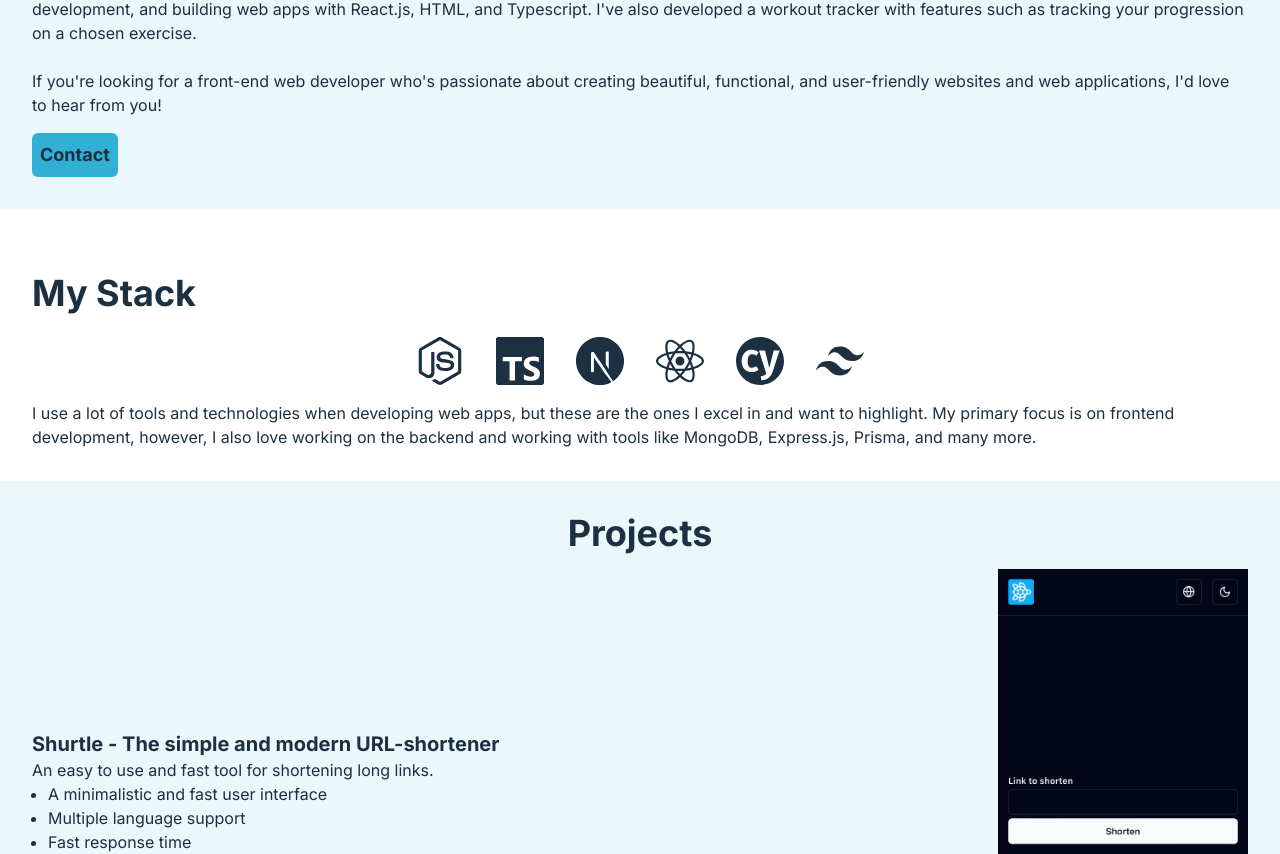
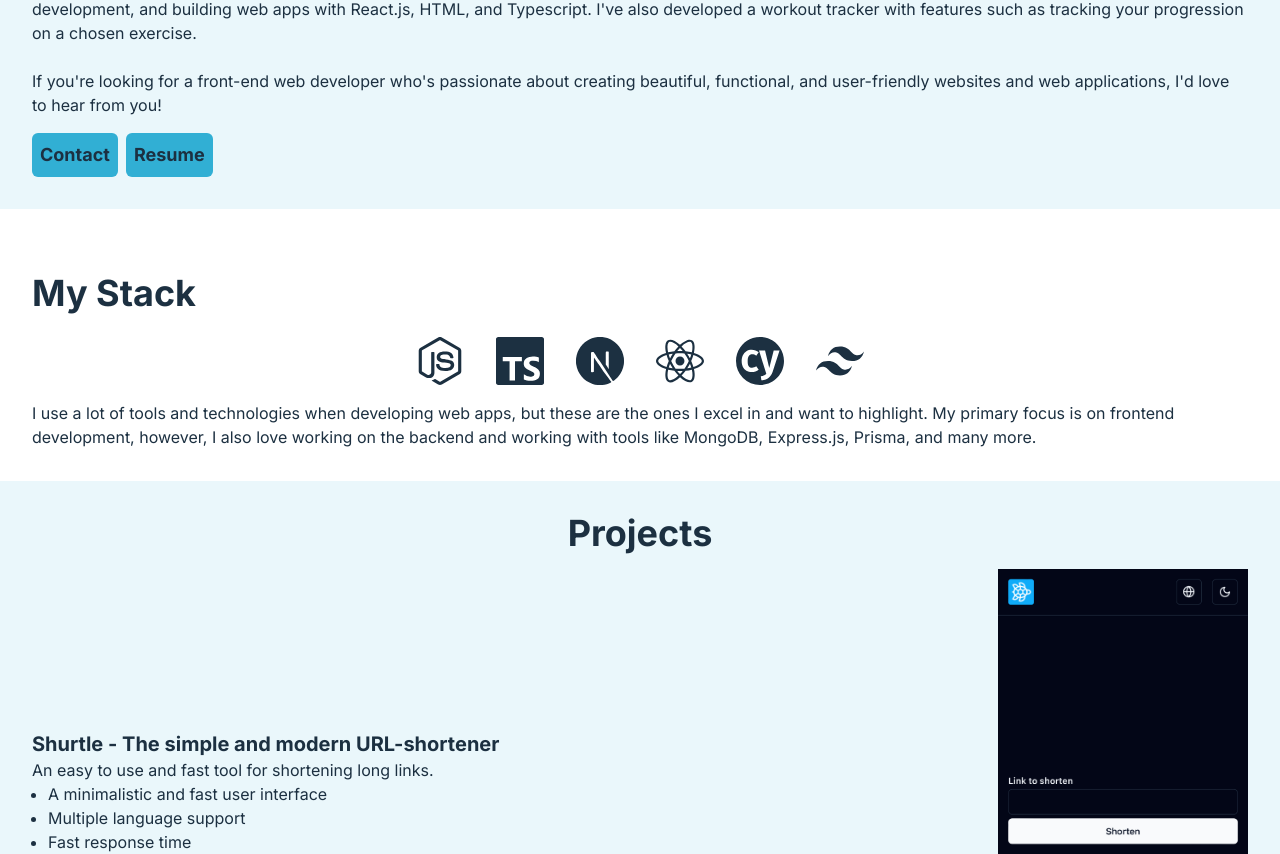
Before and after one commit to kevinanielsen/my-portfolio, a Next.js app: page / in a window 1280 px wide. Shown: the part 931-1785 px from the top of the page. Built offline with nearby package versions, Linux system fonts and the light colour scheme.

Commit message:
chore: fix deps

```diff
--- a/app/components/sections/about-me.tsx
+++ b/app/components/sections/about-me.tsx
@@ -1,3 +1,6 @@
+"use client";
+import handleClickScroll from "@/actions/handleClickScroll";
+
 const AboutMe = () => {
   return (
     <section
@@ -39,20 +42,35 @@ const AboutMe = () => {
           creating beautiful, functional, and user-friendly websites and web
           applications, I'd love to hear from you!
         </p>
-        <a
-          href="#contact"
+        <div className="flex gap-2">
+          <button
+            onClick={() => handleClickScroll("contact")}
             className="
             font-bold
             p-2
             bg-main
-                dark:text-dark
             w-fit
             rounded-md
             text-lg
           "
           >
             Contact
+          </button>
+          <a
+            target="_blank"
+            href="/resume.pdf"
+            className="
+            font-bold
+            p-2
+            bg-main
+            w-fit
+            rounded-md
+            text-lg
+          "
+          >
+            Resume
           </a>
+        </div>
       </div>
     </section>
   );
--- a/app/components/sections/contact-me.tsx
+++ b/app/components/sections/contact-me.tsx
@@ -6,6 +6,7 @@ const ContactMe = () => {
   return (
     <section id="contact" className="p-8 flex flex-col gap-4 items-center">
       <div className="max-w-7xl gap-4 flex flex-col p-8 w-full text-center">
+        <h2 className="font-bold text-3xl">Contact Info</h2>
         <div className="flex flex-col md:flex-row justify-center items-center gap-8">
           <div className="flex justify-center items-center">
             <Link
```
Also changed, not shown: package.json (+3 -5 lines), 2 other files (tests, documents, lock files or other folders). Lines whose indentation alone changed are shown as unchanged.
